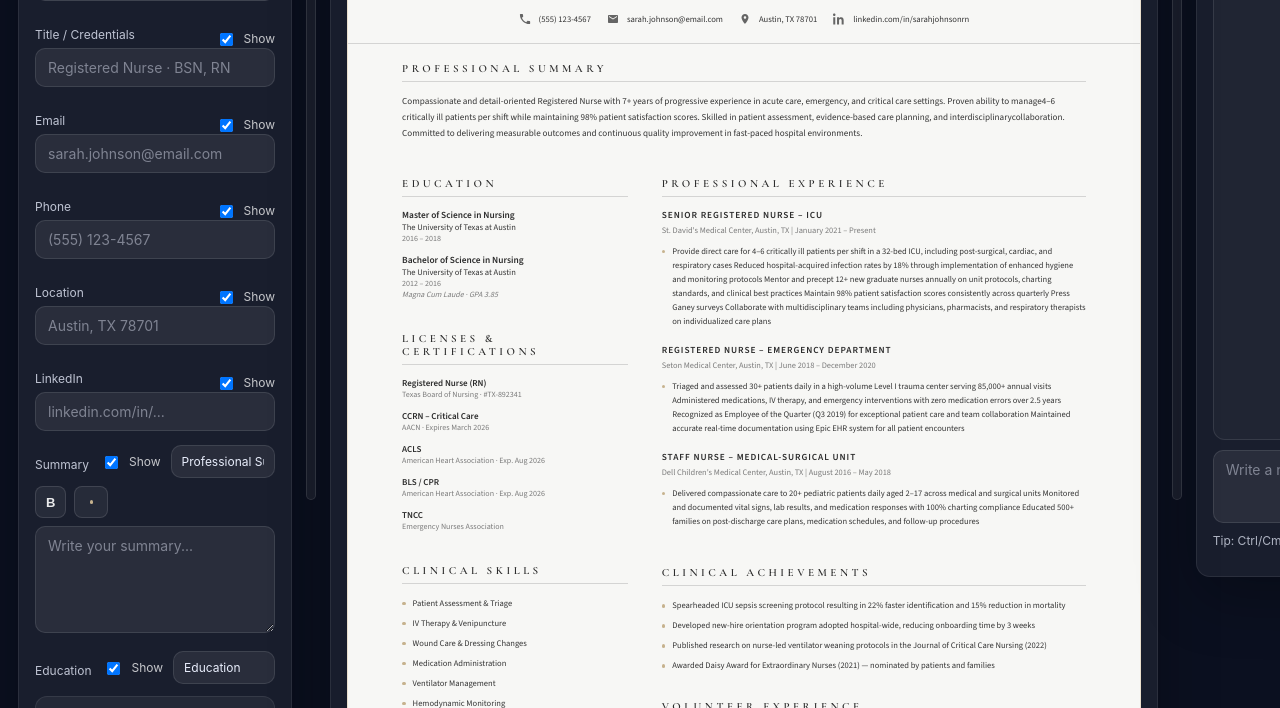
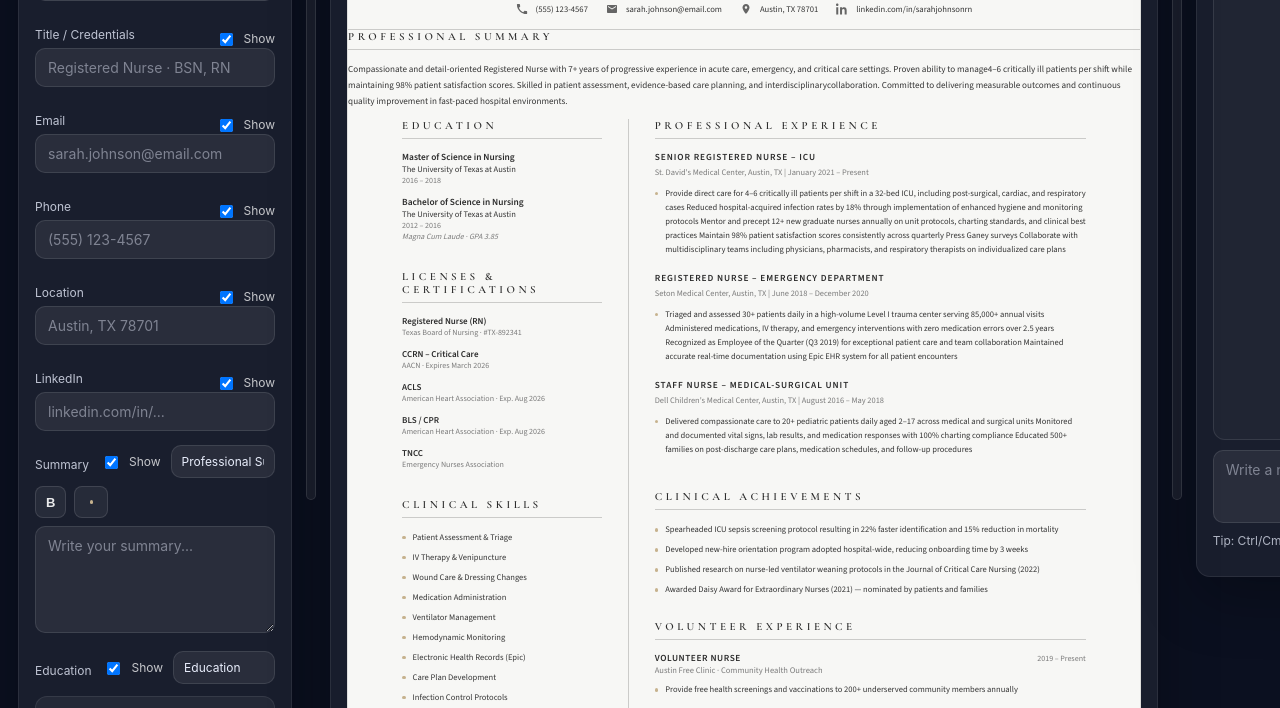
Before and after one commit to chrishn450/cv-builder, a website: page index.html in a window 1280 px wide. Shown: the part 257-965 px from the top of the page. Drawn offline with nearby package versions, Linux system fonts and the light colour scheme.

Commit message:
Update styles.css

```diff
--- a/styles.css
+++ b/styles.css
@@ -314,16 +314,21 @@
 @keyframes spin { to { transform: rotate(360deg); } }
 
 /* ────────────────────────────────────────────── CV Theme Variables ────────────────────────────────────────────── */
-/* ✅ varm papirfarge som referanse-bildet */
 :root{
-  --cv-bg: #f7f7f5;
+  --cv-bg: #f7f7f5;           /* lys/grålig papir */
   --cv-heading: #2b2b2b;
   --cv-body: #343434;
   --cv-light: #7b7b7b;
   --cv-accent: #c6b28e;
-  --cv-border: #eadfcd;
-  --cv-rule: rgba(0,0,0,0.14); /* referanse har ganske nøytrale linjer */
+  --cv-border: rgba(0,0,0,0.10);
+
+  /* ✅ linjefarge som “CERTIFICATIONS”-referansen */
+  --cv-rule: rgba(0,0,0,0.18);
+
   --cv-dot-size: 3.5px;
+
+  /* ✅ én plass å styre linjetykkelse */
+  --cv-rule-w: 0.75px;
 }
 
 /* Bullet toggle button = SAME dot as CV */
@@ -350,24 +355,18 @@
   font-family: "Source Sans 3", -apple-system, "Segoe UI", Roboto, Helvetica, Arial, sans-serif;
 }
 
-/* ✅ tving lik bakgrunn overalt (fjerner “annen tone” bak topplinje) */
+/* ✅ tving lik bakgrunn overalt */
 .cv .cv-header,
 .cv .cv-summary,
-.cv .cv-body{
-  background: var(--cv-bg);
-}
+.cv .cv-body{ background: var(--cv-bg); }
 
-/* ✅ Bold i CV blir “lettere” som i referansen */
-.cv strong{
-  font-weight: 500;
-  color: #222;
-}
-
+/* ✅ Bold i CV blir “lettere” */
+.cv strong{ font-weight: 500; color:#222; }
 
 .cv .cv-header{
   text-align:center;
-  padding: 44px 54px 18px; /* litt mer luft men fortsatt A4 */
-  border-bottom: 1.5px solid var(--cv-rule);
+  padding: 36px 54px 14px;
+  border-bottom: var(--cv-rule-w) solid var(--cv-rule);
 }
 
 .cv .cv-name{
@@ -389,27 +388,22 @@
   opacity: 0.95;
 }
 
-/* Kontaktlinje: ikoner + ren (ingen pills) */
+/* Kontaktlinje: ikoner + ren */
 .cv .cv-contact{
   display:flex;
   align-items:center;
   justify-content:center;
   flex-wrap:wrap;
-  gap: 6px 16px;
-  margin-top: 16px;
+  gap: 6px 18px;
+  margin-top: 14px;
   font-size: 8.6px;
   color: var(--cv-body);
 }
 .cv .cv-contact .sep{ display:none; }
-
 .cv .cv-contact .citem{
   display:inline-flex;
   align-items:center;
   gap: 8px;
-  padding: 0;
-  border: 0;
-  background: transparent;
-  border-radius: 0;
 }
 .cv .cv-contact svg{
   width: 12px;
@@ -418,8 +412,39 @@
   color: var(--cv-body);
 }
 
-.cv .cv-summary{
-  padding: 18px 54px 12px;
+/* Body */
+.cv .cv-body{
+  display:flex;
+  flex: 1;
+  padding: 0 54px 26px;
+
+  /* vi bruker ikke gap her – vi bruker padding + divider */
+  gap: 0;
+}
+
+/* ✅ Kolonner: mer luft + vertikal skillelinje */
+.cv .cv-left{
+  width: 33%;
+  display:flex;
+  flex-direction:column;
+  gap: 18px;
+  padding-right: 26px;
+}
+
+.cv .cv-right{
+  flex: 1;
+  display:flex;
+  flex-direction:column;
+  gap: 18px;
+
+  border-left: var(--cv-rule-w) solid var(--cv-rule);
+  padding-left: 26px;
+}
+
+/* ✅ Summary ligger nå i høyre kolonne – riktig spacing */
+.cv .cv-right .cv-summary{
+  padding: 0;
+  margin: 0 0 18px;
 }
 
 .cv .body-text{
@@ -428,40 +453,29 @@
   color: var(--cv-body);
 }
 
-/* ✅ mer luft mellom seksjoner (som referanse), men A4-safe */
-.cv .cv-summary{ margin-bottom: 14px; }
-
-.cv .cv-body{
-  display:flex;
-  flex: 1;
-  padding: 0 54px 26px;
-  gap: 34px;
-}
-
-.cv .cv-left{ width: 33%; display:flex; flex-direction:column; gap: 18px; }
-.cv .cv-right{ flex: 1; display:flex; flex-direction:column; gap: 18px; }
-
-/* ✅ Overskrifter: match referanse (EDUCATION-look) */
+/* ✅ Seksjonstitler: serif som “EXPERTISE/CERTIFICATIONS”-look */
 .cv .section-title{
-  font-family: "Cormorant Garamond", Georgia, serif;  /* ← dette er nøkkelen */
+  font-family: "Cormorant Garamond", Georgia, serif;
   font-size: 11px;
   font-weight: 600;
   text-transform: uppercase;
   letter-spacing: 0.32em;
   color: var(--cv-heading);
-  border-bottom: 0.75px solid var(--cv-rule);
+
+  /* ✅ dette er linja du viste */
+  border-bottom: var(--cv-rule-w) solid var(--cv-rule);
+
   padding-bottom: 6px;
   margin-bottom: 12px;
 }
 
-
-.cv section{ margin-bottom: 4px; } /* litt luft uten å sprenge A4 */
+.cv section{ margin: 0; } /* jevnere spacing */
 
 /* Education */
 .cv .edu-block{ margin-bottom: 10px; }
 .cv .edu-block h3{
   font-size: 9.4px;
-  font-weight: 600; /* kan settes til 500 hvis du vil enda lettere */
+  font-weight: 600;
   margin:0;
   color: var(--cv-heading);
 }
@@ -487,7 +501,7 @@
   display:flex;
   align-items:flex-start;
   gap:7px;
-  margin-bottom: 6px; /* ✅ mer luft */
+  margin-bottom: 6px;
 }
 
 /* Auto dots only when default */
@@ -507,11 +521,11 @@
 .cv ul.no-auto-dots li{ gap: 0; }
 
 /* Experience */
-.cv .exp-entry{ margin-bottom: 16px; } /* ✅ mer rom mellom jobber */
+.cv .exp-entry{ margin-bottom: 16px; }
 .cv .exp-entry h3{
   font-size: 9.3px;
   font-weight: 600;
-  text-transform: uppercase;  /* referanse bruker caps her */
+  text-transform: uppercase;
   letter-spacing: 0.10em;
   margin:0;
   color: var(--cv-heading);
```
